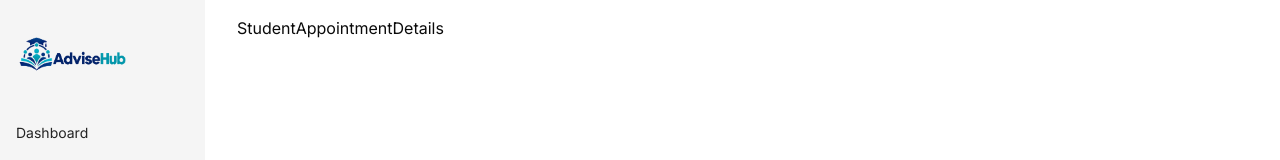
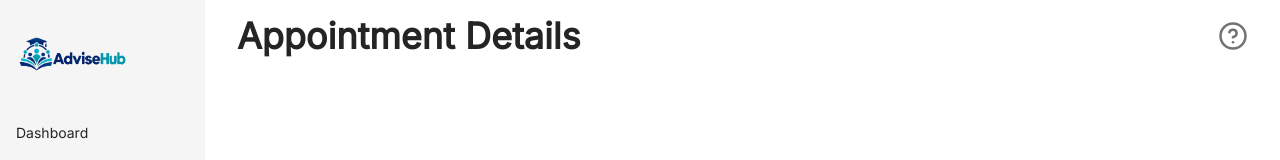
Before and after one commit to Keni-Khourie/advisehub, a Next.js app: page /appointments/1 in a window 1280 px wide. Shown: the top 160 px of the page. Built offline with nearby package versions, Linux system fonts and the light colour scheme; no server answers.

Commit message:
added headers to student and advisor appointment page

```diff
--- a/app/(pages)/appointments/[appointmentId]/_advisorComponents/AdvisorAppointmentDetails.tsx
+++ b/app/(pages)/appointments/[appointmentId]/_advisorComponents/AdvisorAppointmentDetails.tsx
@@ -1,8 +1,11 @@
-import React from 'react'
+
+import PageHeader from '@/customUI/PageHeader';
 
 const AdvisorAppointmentDetails = () => {
   return (
-    <div>AdvisorAppointmentDetails</div>
+    <div>
+      <PageHeader headerText="Appointment Details" additionalClass=""/>
+    </div>
   )
 }
 
--- a/app/(pages)/appointments/[appointmentId]/_studentComponents/StudentAppointmentDetails.tsx
+++ b/app/(pages)/appointments/[appointmentId]/_studentComponents/StudentAppointmentDetails.tsx
@@ -1,8 +1,10 @@
-import React from 'react'
+import PageHeader from '@/customUI/PageHeader';
 
 const StudentAppointmentDetails = () => {
   return (
-    <div>StudentAppointmentDetails</div>
+    <div>
+      <PageHeader headerText="Appointment Details" additionalClass=""/>
+    </div>
   )
 }
 
```
